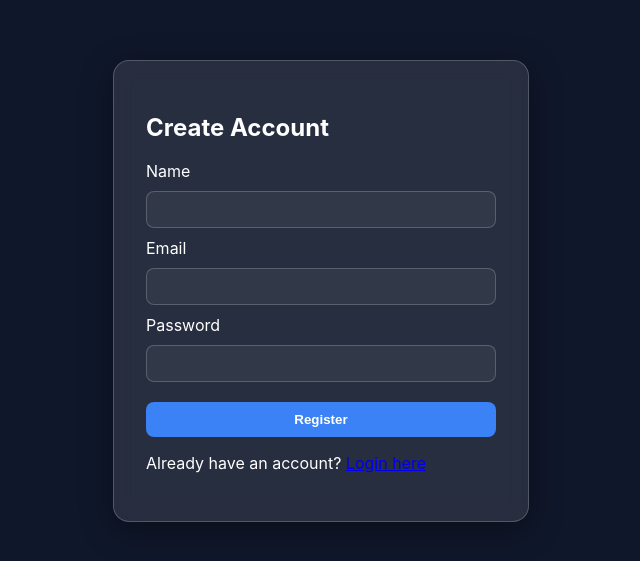
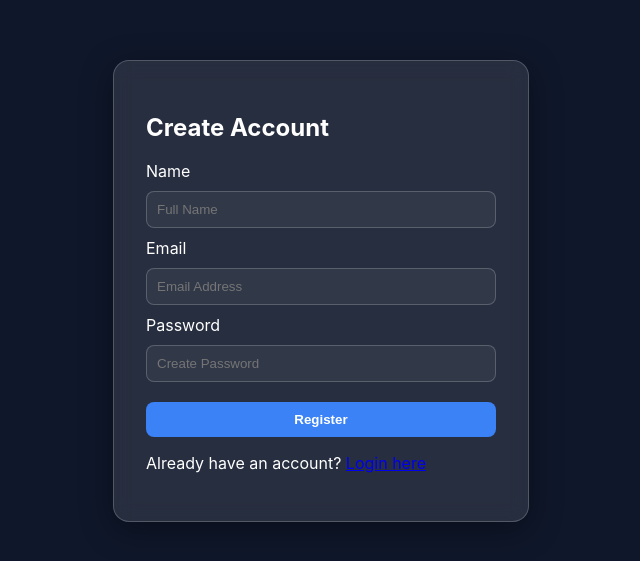
Before and after one commit to betelhem24/FamEmergency, a React app in the folder frontend/: page /register in a window 1280 px wide. Shown: the part 109-670 px from the top of the page, without its empty margins (319-959 px from the left). Built offline with nearby package versions, Linux system fonts and the light colour scheme; the HTML template or start-up script is replaced by a standard one.

Commit message:
fix: replace any with axios type guard in registration error handling

```diff
--- a/frontend/src/components/RegisterForm.tsx
+++ b/frontend/src/components/RegisterForm.tsx
@@ -1,4 +1,4 @@
-import React, { useState } from 'react';
+import { useState } from 'react';
 import axios from 'axios';
 
 const RegisterForm = () => {
@@ -11,8 +11,14 @@ const RegisterForm = () => {
     try {
       await axios.post('http://localhost:5000/users', { name, email, password });
       alert("Registration Successful! Now please Login.");
-    } catch (error: any) {
-      alert(error.response?.data?.error || "Registration Failed");
+    } catch (err: unknown) {
+      // Word-by-Word: We replace 'any' with 'unknown' and check if it's an Axios error
+      if (axios.isAxiosError(err)) {
+        const message = err.response?.data?.error || "Registration Failed";
+        alert(message);
+      } else {
+        alert("An unexpected error occurred");
+      }
     }
   };
 
@@ -20,15 +26,33 @@ const RegisterForm = () => {
     <form onSubmit={handleSubmit}>
       <div className="form-group">
         <label>Name</label>
-        <input type="text" value={name} onChange={(e) => setName(e.target.value)} required />
+        <input
+          type="text"
+          placeholder="Full Name"
+          value={name}
+          onChange={(e) => setName(e.target.value)}
+          required
+        />
       </div>
       <div className="form-group">
         <label>Email</label>
-        <input type="email" value={email} onChange={(e) => setEmail(e.target.value)} required />
+        <input
+          type="email"
+          placeholder="Email Address"
+          value={email}
+          onChange={(e) => setEmail(e.target.value)}
+          required
+        />
       </div>
       <div className="form-group">
         <label>Password</label>
-        <input type="password" value={password} onChange={(e) => setPassword(e.target.value)} required />
+        <input
+          type="password"
+          placeholder="Create Password"
+          value={password}
+          onChange={(e) => setPassword(e.target.value)}
+          required
+        />
       </div>
       <button type="submit" className="btn-primary">Register</button>
     </form>
```
